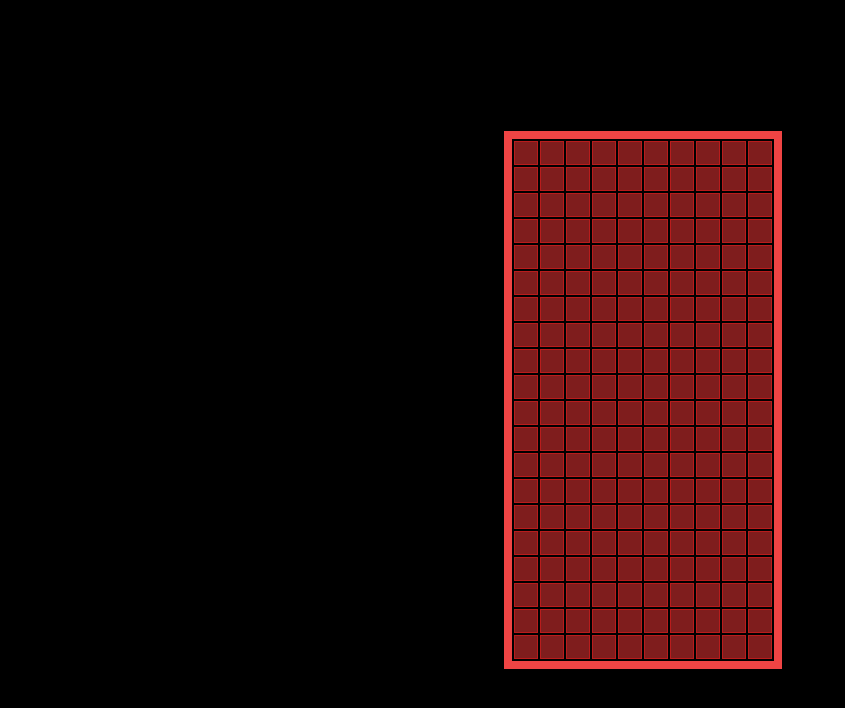
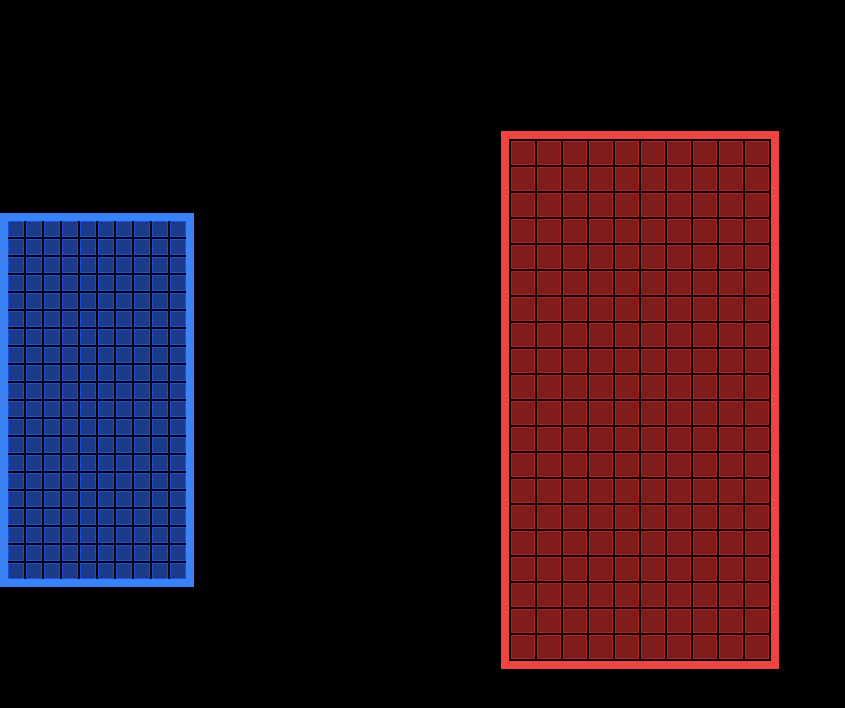
Before and after one commit to Claken/red-tetris, a React (Vite) app in the folder my-app/: page /1/1 in a window 1280 px wide. Shown: the top 708 px of the page, without its empty margins (0-845 px from the left). Built offline with nearby package versions, Linux system fonts and the light colour scheme.

Commit message:
opp grid positioned but i will change the position

```diff
--- a/my-app/src/components/GamePage.tsx
+++ b/my-app/src/components/GamePage.tsx
@@ -40,8 +40,7 @@ function GamePage() {
 	};
 
 	socket?.on("countdown", (data) => {
-		console.log(data);
-		setCountdown(data.currentTime === 0 ? null : data.currentTime );
+		setCountdown(data.currentTime === 0 ? null : data.currentTime);
 	});
 
 	socket?.on("beforeGame", (data) => {
@@ -51,7 +50,6 @@ function GamePage() {
 	});
 
 	socket?.on("game", (data) => {
-		// console.log(data);
 		setGrid(data.player1.uuid === uuid ? data.player1.grid : data.player2.grid);
 		setOppGrid(data.player1.uuid === uuid ? data.player2.grid : data.player1.grid);
 	});
@@ -64,7 +62,21 @@ function GamePage() {
 
 	return (
 		<div className="bg-black h-screen">
-			<div className="flex items-center justify-center h-screen">\
+			<div className="absolute left-0 top-1/2 transform -translate-y-1/2 border-4 border-blue-500">
+				<div className="border-4 border-blue-500">
+					<div className="grid grid-cols-10 gap-0.5">
+						{oppGrid.map((row, rowIndex) =>
+							row.map((cell, colIndex) => (
+								<div
+									key={`opp-${rowIndex}-${colIndex}`}
+									className={`w-2 h-2 sm:w-2 sm:h-2 md:w-4 md:h-4 lg:w-4 lg:h-4 lx:w-6 lx:h-6 border border-blue-700 ${cell ? 'bg-blue-500' : 'bg-blue-900'}`}
+								></div>
+							))
+						)}
+					</div>
+				</div>
+			</div>
+			<div className="flex items-center justify-center h-screen">
 				<div className="border-8 border-red-500">
 					<div className="border-2 border-black">
 						<div className="grid grid-cols-10 gap-0.5"
```
